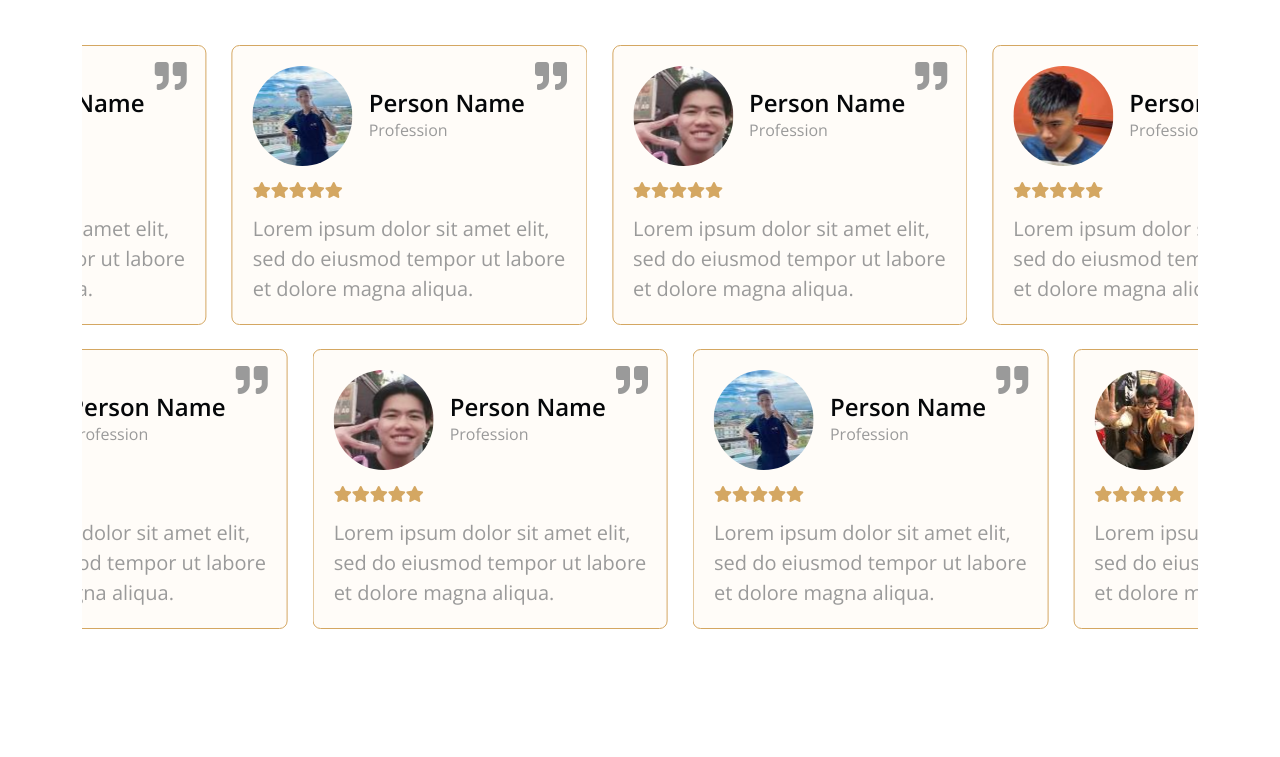
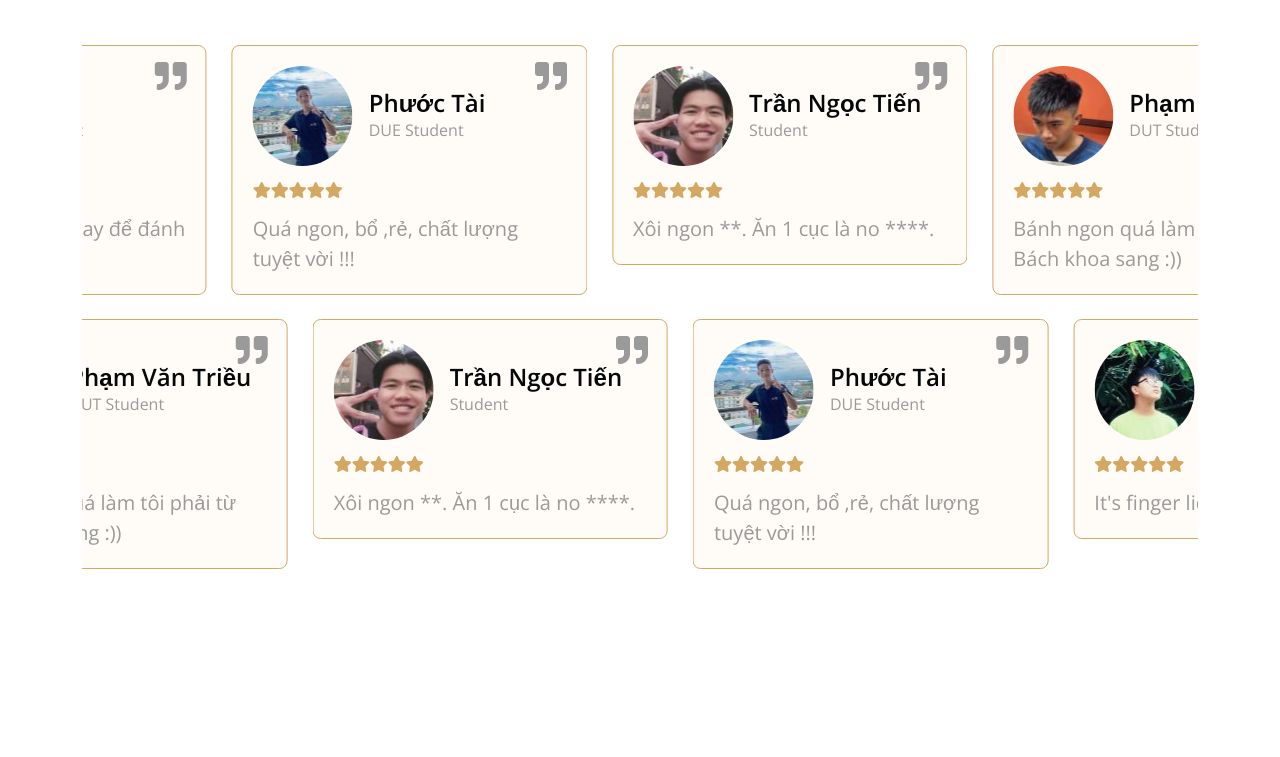
Before and after one commit to ifindnemo/yumyum, a plain HTML site: page testimonial.html in a window 1280 px wide. Shown: the part 743-1500 px from the top of the page. Drawn offline with nearby package versions, Linux system fonts and the light colour scheme.

Commit message:
Add files via upload

```diff
--- a/testimonial.html
+++ b/testimonial.html
@@ -125,8 +125,8 @@
                                 <i class="fa fa-quote-right fa-2x"></i>
                             </div>
                             <div class="ps-3 my-auto">
-                                <h4 class="mb-0">Person Name</h4>
-                                <p class="m-0">Profession</p>
+                                <h4 class="mb-0">Phúc</h4>
+                                <p class="m-0">DUE Student</p>
                             </div>
                         </div>
                         <div class="testimonial-content">
@@ -137,7 +137,7 @@
                                 <i class="fas fa-star text-primary"></i>
                                 <i class="fas fa-star text-primary"></i>
                             </div>
-                            <p class="fs-5 m-0 pt-3">Lorem ipsum dolor sit amet elit, sed do eiusmod tempor ut labore et dolore magna aliqua.</p>
+                            <p class="fs-5 m-0 pt-3">Ước gì tôi có 11 ngón tay để đánh giá món xôi cúc này.</p>
                         </div>
                     </div>
                     <div class="testimonial-item rounded bg-light">
@@ -147,8 +147,8 @@
                                 <i class="fa fa-quote-right fa-2x"></i>
                             </div>
                             <div class="ps-3 my-auto">
-                                <h4 class="mb-0">Person Name</h4>
-                                <p class="m-0">Profession</p>
+                                <h4 class="mb-0">Phước Tài</h4>
+                                <p class="m-0">DUE Student</p>
                             </div>
                         </div>
                         <div class="testimonial-content">
@@ -159,7 +159,7 @@
                                 <i class="fas fa-star text-primary"></i>
                                 <i class="fas fa-star text-primary"></i>
                             </div>
-                            <p class="fs-5 m-0 pt-3">Lorem ipsum dolor sit amet elit, sed do eiusmod tempor ut labore et dolore magna aliqua.</p>
+                            <p class="fs-5 m-0 pt-3">Quá ngon, bổ ,rẻ, chất lượng tuyệt vời !!!</p>
                         </div>
                     </div>
                     <div class="testimonial-item rounded bg-light">
@@ -169,8 +169,8 @@
                                 <i class="fa fa-quote-right fa-2x"></i>
                             </div>
                             <div class="ps-3 my-auto">
-                                <h4 class="mb-0">Person Name</h4>
-                                <p class="m-0">Profession</p>
+                                <h4 class="mb-0">Trần Ngọc Tiến</h4>
+                                <p class="m-0">Student</p>
                             </div>
                         </div>
                         <div class="testimonial-content">
@@ -181,7 +181,7 @@
                                 <i class="fas fa-star text-primary"></i>
                                 <i class="fas fa-star text-primary"></i>
                             </div>
-                            <p class="fs-5 m-0 pt-3">Lorem ipsum dolor sit amet elit, sed do eiusmod tempor ut labore et dolore magna aliqua.</p>
+                            <p class="fs-5 m-0 pt-3">Xôi ngon **. Ăn 1 cục là no ****.</p>
                         </div>
                     </div>
                     <div class="testimonial-item rounded bg-light">
@@ -191,8 +191,8 @@
                                 <i class="fa fa-quote-right fa-2x"></i>
                             </div>
                             <div class="ps-3 my-auto">
-                                <h4 class="mb-0">Person Name</h4>
-                                <p class="m-0">Profession</p>
+                                <h4 class="mb-0">Phạm Văn Triều</h4>
+                                <p class="m-0">DUT Student</p>
                             </div>
                         </div>
                         <div class="testimonial-content">
@@ -203,20 +203,20 @@
                                 <i class="fas fa-star text-primary"></i>
                                 <i class="fas fa-star text-primary"></i>
                             </div>
-                            <p class="fs-5 m-0 pt-3">Lorem ipsum dolor sit amet elit, sed do eiusmod tempor ut labore et dolore magna aliqua.</p>
+                            <p class="fs-5 m-0 pt-3">Bánh ngon quá làm tôi phải từ Bách khoa sang :))</p>
                         </div>
                     </div>
                 </div>
                 <div class="owl-carousel testimonial-carousel testimonial-carousel-2 wow bounceInUp" data-wow-delay="0.3s">
                     <div class="testimonial-item rounded bg-light">
                         <div class="d-flex mb-3">
-                            <img src="img/testimonial-1.jpg" class="img-fluid rounded-circle flex-shrink-0" alt="">
+                            <img src="img/testimonial-5.jpg" class="img-fluid rounded-circle flex-shrink-0" alt="">
                             <div class="position-absolute" style="top: 15px; right: 20px;">
                                 <i class="fa fa-quote-right fa-2x"></i>
                             </div>
                             <div class="ps-3 my-auto">
-                                <h4 class="mb-0">Person Name</h4>
-                                <p class="m-0">Profession</p>
+                                <h4 class="mb-0">Trần Quang Khánh</h4>
+                                <p class="m-0">DUT Student</p>
                             </div>
                         </div>
                         <div class="testimonial-content">
@@ -227,7 +227,7 @@
                                 <i class="fas fa-star text-primary"></i>
                                 <i class="fas fa-star text-primary"></i>
                             </div>
-                            <p class="fs-5 m-0 pt-3">Lorem ipsum dolor sit amet elit, sed do eiusmod tempor ut labore et dolore magna aliqua.</p>
+                            <p class="fs-5 m-0 pt-3">It's finger lickin good.</p>
                         </div>
                     </div>
                     <div class="testimonial-item rounded bg-light">
@@ -237,8 +237,8 @@
                                 <i class="fa fa-quote-right fa-2x"></i>
                             </div>
                             <div class="ps-3 my-auto">
-                                <h4 class="mb-0">Person Name</h4>
-                                <p class="m-0">Profession</p>
+                                <h4 class="mb-0">Phước Tài</h4>
+                                <p class="m-0">DUE Student</p>
                             </div>
                         </div>
                         <div class="testimonial-content">
@@ -249,7 +249,7 @@
                                 <i class="fas fa-star text-primary"></i>
                                 <i class="fas fa-star text-primary"></i>
                             </div>
-                            <p class="fs-5 m-0 pt-3">Lorem ipsum dolor sit amet elit, sed do eiusmod tempor ut labore et dolore magna aliqua.</p>
+                            <p class="fs-5 m-0 pt-3">Quá ngon, bổ ,rẻ, chất lượng tuyệt vời !!!</p>
                         </div>
                     </div>
                     <div class="testimonial-item rounded bg-light">
@@ -259,8 +259,8 @@
                                 <i class="fa fa-quote-right fa-2x"></i>
                             </div>
                             <div class="ps-3 my-auto">
-                                <h4 class="mb-0">Person Name</h4>
-                                <p class="m-0">Profession</p>
+                                <h4 class="mb-0">Trần Ngọc Tiến</h4>
+                                <p class="m-0">Student</p>
                             </div>
                         </div>
                         <div class="testimonial-content">
@@ -271,7 +271,7 @@
                                 <i class="fas fa-star text-primary"></i>
                                 <i class="fas fa-star text-primary"></i>
                             </div>
-                            <p class="fs-5 m-0 pt-3">Lorem ipsum dolor sit amet elit, sed do eiusmod tempor ut labore et dolore magna aliqua.</p>
+                            <p class="fs-5 m-0 pt-3">Xôi ngon **. Ăn 1 cục là no ****.</p>
                         </div>
                     </div>
                     <div class="testimonial-item rounded bg-light">
@@ -281,8 +281,8 @@
                                 <i class="fa fa-quote-right fa-2x"></i>
                             </div>
                             <div class="ps-3 my-auto">
-                                <h4 class="mb-0">Person Name</h4>
-                                <p class="m-0">Profession</p>
+                                <h4 class="mb-0">Phạm Văn Triều</h4>
+                                <p class="m-0">DUT Student</p>
                             </div>
                         </div>
                         <div class="testimonial-content">
@@ -293,7 +293,7 @@
                                 <i class="fas fa-star text-primary"></i>
                                 <i class="fas fa-star text-primary"></i>
                             </div>
-                            <p class="fs-5 m-0 pt-3">Lorem ipsum dolor sit amet elit, sed do eiusmod tempor ut labore et dolore magna aliqua.</p>
+                            <p class="fs-5 m-0 pt-3">Bánh ngon quá làm tôi phải từ Bách khoa sang :))</p>
                         </div>
                     </div>
                 </div>
@@ -308,8 +308,8 @@
                 <div class="row">
                     <div class="col-lg-3 col-md-6">
                         <div class="footer-item">
-                            <h1 class="text-primary">Cater<span class="text-dark">Serv</span></h1>
-                            <p class="lh-lg mb-4">There cursus massa at urnaaculis estieSed aliquamellus vitae ultrs condmentum leo massamollis its estiegittis miristum.</p>
+                            <h1 class="text-primary">YumYum<span class="text-dark"> Breakfast</span></h1>
+                            <p class="lh-lg mb-4">Mang đến cho bạn hương vị tuyệt vời.</p>
                             <div class="footer-icon d-flex">
                                 <a class="btn btn-primary btn-sm-square me-2 rounded-circle" href=""><i class="fab fa-facebook-f"></i></a>
                                 <a class="btn btn-primary btn-sm-square me-2 rounded-circle" href=""><i class="fab fa-twitter"></i></a>
@@ -376,13 +376,10 @@
             <div class="container">
                 <div class="row">
                     <div class="col-md-6 text-center text-md-start mb-3 mb-md-0">
-                        <span class="text-light"><a href="#"><i class="fas fa-copyright text-light me-2"></i>Your Site Name</a>, All right reserved.</span>
+                        <span class="text-light"><a href="#"><i class="fas fa-copyright text-light me-2"></i>YumYum Breakfast</a>, All right reserved.</span>
                     </div>
                     <div class="col-md-6 my-auto text-center text-md-end text-white">
-                        <!--/*** This template is free as long as you keep the below author’s credit link/attribution link/backlink. ***/-->
-                        <!--/*** If you'd like to use the template without the below author’s credit link/attribution link/backlink, ***/-->
-                        <!--/*** you can purchase the Credit Removal License from "https://htmlcodex.com/credit-removal". ***/-->
-                        Designed By <a class="border-bottom" href="https://htmlcodex.com">HTML Codex</a> Distributed By <a class="border-bottom" href="https://themewagon.com">ThemeWagon</a>
+                        Designed By <a class="border-bottom" href="https://www.facebook.com/toannguyen.8640/">nemodev</a>
                     </div>
                 </div>
             </div>
```
Also changed, not shown: index.html (+1 -1 lines).
